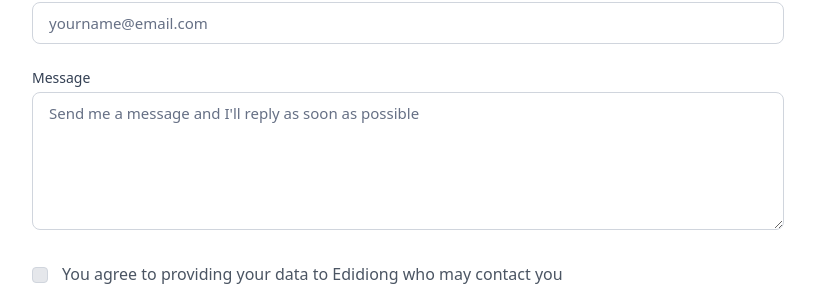
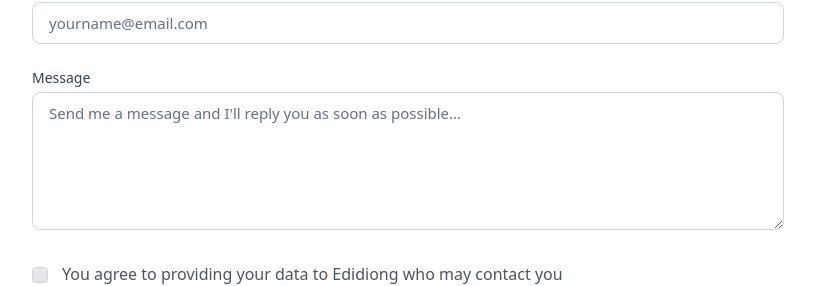
Before and after one commit to Maverickk6/HNG-frontend-task, a React (Vite) app: page /contact in a window 1280 px wide. Shown: the part 344-630 px from the top of the page, without its empty margins (232-1047 px from the left). Built offline with nearby package versions, Linux system fonts and the light colour scheme.

Commit message:
fixed writeup

```diff
--- a/src/pages/ContactPage.jsx
+++ b/src/pages/ContactPage.jsx
@@ -54,7 +54,7 @@
               rows="5"
               required
               id="message"
-              placeholder="Send me a message and I'll reply as soon as possible"
+              placeholder="Send me a message and I'll reply you as soon as possible..."
               className="text-gray-500 block placeholder:text-[#667085] placeholder:text-[15px] border border-[#D0D5DD] py-2 px-4 rounded-lg hover:border-[#1570EF] focus:outline-[#84CAFF] focus:shadow-outline"
             />
           </div>
```
